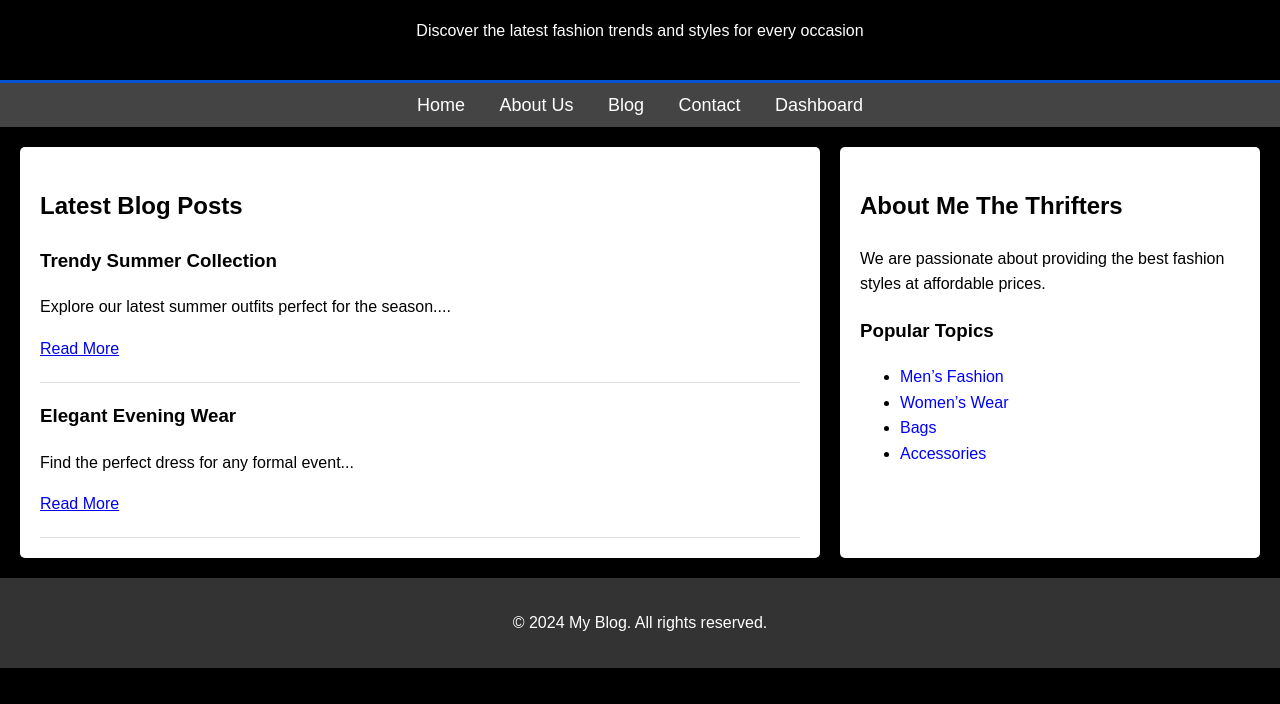
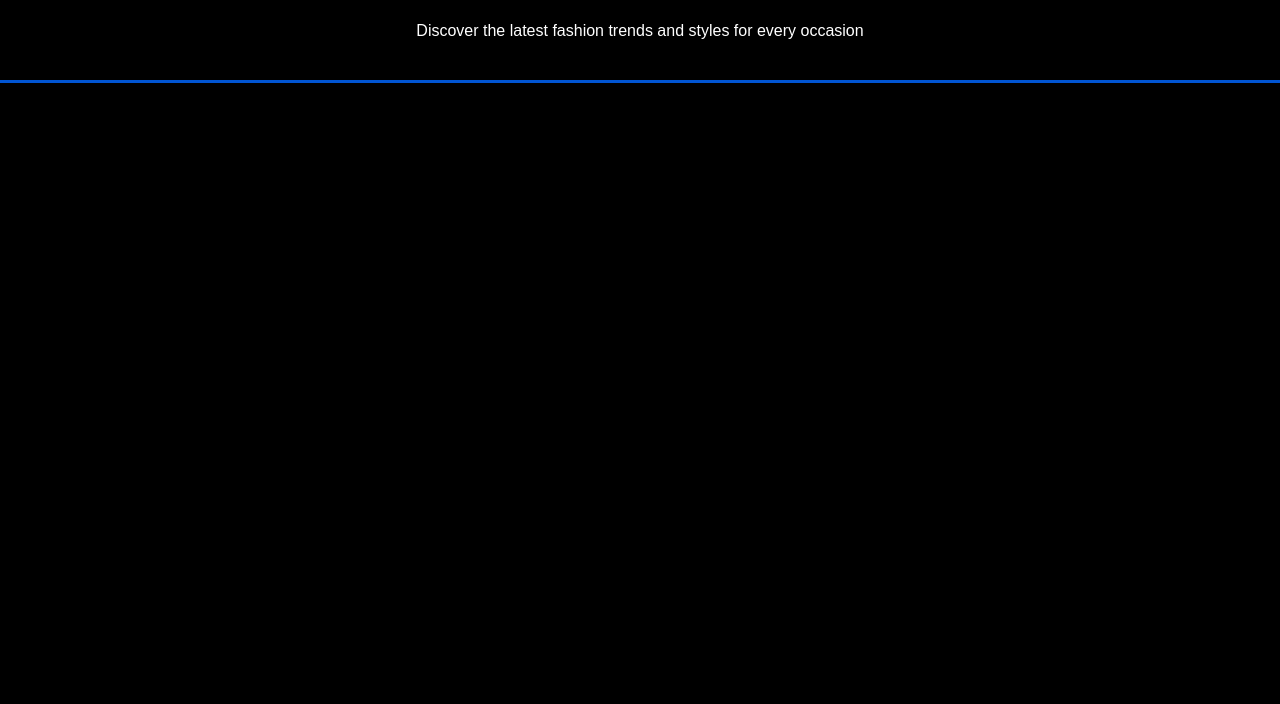
Before and after one commit to JBaldeo20/Website, a plain HTML site: page index.html in a window 1280 px wide. Shown: the part 96-800 px from the top of the page. Drawn offline with Linux system fonts and the light colour scheme.

Commit message:
Update index.html

```diff
--- a/index.html
+++ b/index.html
@@ -12,64 +12,4 @@
     <header>
         <h1>Welcome to The Thrifters </h1>
         <p>Discover the latest fashion trends and styles for every occasion</p>
-    </header>
-
-    <!-- Navigation Bar -->
-    <nav>
-        <a href="#">Home</a>
-        <a href="#">About Us</a>
-        <a href="#">Blog</a>
-        <a href="#">Contact</a>
-        <a href="#" onclick="func0()">Dashboard</a>
-    </nav>
-
-    <!-- Main Content -->
-    <main>
-        <!-- Blog Section -->
-        <section>
-            <h2>Latest Blog Posts</h2>
-
-            <article>
-                <h3>Trendy Summer Collection</h3>
-                <p>Explore our latest summer outfits perfect for the season....</p>
-                <a href="#">Read More</a>
-            </article>
-
-            <article>
-                <h3>Elegant Evening Wear</h3>
-                <p>Find the perfect dress for any formal event...</p>
-                <a href="#">Read More</a>
-            </article>
-        </section>
-
-        <!-- Sidebar Section -->
-        <aside>
-            <h2>About Me The Thrifters</h2>
-            <p>We are passionate about providing the best fashion styles at affordable prices.
-
-            </p>
-
-            <h3>Popular Topics</h3>
-            <ul id="popular-links">
-                <li><a href="https://example.com/mens-fashion">Men’s Fashion</a></li>
-                <li><a href="#">Women’s Wear</a></li>
-                <li><a href="https://example.com/bags">Bags</a></li>
-                <li><a href="https://example.com/accessories">Accessories</a></li>
-            </ul>
-
-        </aside>
-    </main>
-
-    <!-- Footer Section -->
-    <footer>
-        <p>&copy; 2024 My Blog. All rights reserved.</p>
-    </footer>
-
-    <script>
-        function func0() {
-            window.location.href = "dashboard.html";
-        }
-    </script>
-
-</body>
-</html>
+    </header
```
